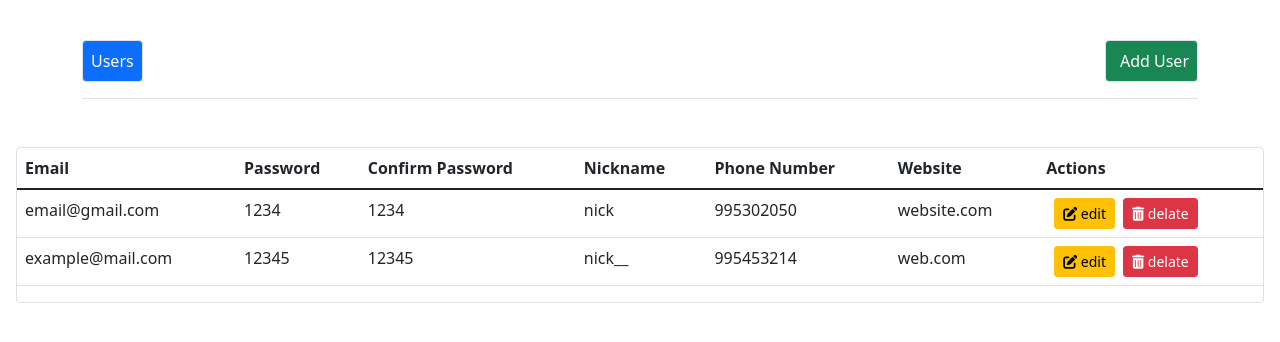
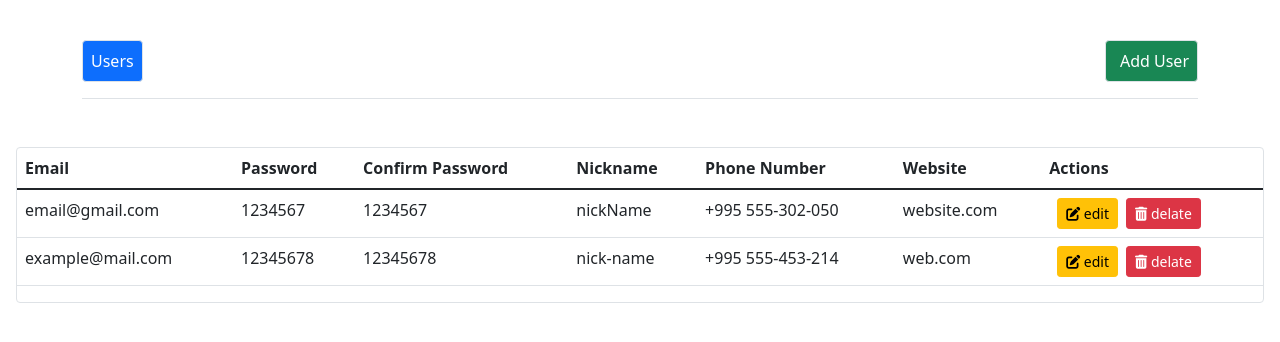
Before and after one commit to mishokirvalidze/Angular-homeworks, an Angular app in the folder 01-Forms/: page / in a window 1280 px wide. Shown: the top 342 px of the page. Built offline with nearby package versions, Linux system fonts and the light colour scheme.

Commit message:
finish: edit component

```diff
--- a/01-Forms/src/app/add/add.component.html
+++ b/01-Forms/src/app/add/add.component.html
@@ -1,5 +1,5 @@
 <div class="container col-md-5 my-5">
-    <form [formGroup]="formGroup" class="">
+    <form [formGroup]="formGroup">
 
         <div class="mb-3">
             <label for="email" class="form-label">Email address</label>
@@ -42,8 +42,7 @@
         <div class="col-3 mx-auto mt-3">
             <button (click)="add()"
                 [disabled]="formGroup.invalid || formGroup.value.password !== formGroup.value.confirmPassword"
-                class="btn btn-primary" type="submit">Submit
-                form</button>
+                class="btn btn-primary" type="submit">Register</button>
         </div>
 
     </form>
--- a/01-Forms/src/app/add/add.component.ts
+++ b/01-Forms/src/app/add/add.component.ts
@@ -29,7 +29,7 @@ export class AddComponent implements OnInit {
     ]),
     phoneNumber: new FormControl('', [
       Validators.pattern(
-        /^\+[0-9]{1,3}\s[0-9]{2,3}\-[0-9]{2}\-[0-9]{2}\-[0-9]{2}(?:x.+)?$/
+        /^\+[0-9]{1,3}\s[0-9]{2,3}\-[0-9]{3}\-[0-9]{3}(?:x.+)?$/
       ),
       Validators.required,
     ]),
--- a/01-Forms/src/app/app.service.ts
+++ b/01-Forms/src/app/app.service.ts
@@ -10,18 +10,18 @@ export class AppService {
   usersList: User[] = [
     {
       email: 'email@gmail.com',
-      password: '1234',
-      confirmPassword: '1234',
-      nickname: 'nick',
-      phoneNumber: 995302050,
+      password: '1234567',
+      confirmPassword: '1234567',
+      nickname: 'nickName',
+      phoneNumber: '+995 555-302-050',
       website: 'website.com',
     },
     {
       email: 'example@mail.com',
-      password: '12345',
-      confirmPassword: '12345',
-      nickname: 'nick__',
-      phoneNumber: 995453214,
+      password: '12345678',
+      confirmPassword: '12345678',
+      nickname: 'nick-name',
+      phoneNumber: '+995 555-453-214',
       website: 'web.com',
     },
   ];
--- a/01-Forms/src/app/model/user.model.ts
+++ b/01-Forms/src/app/model/user.model.ts
@@ -5,7 +5,7 @@ export interface User {
   password: string;
   confirmPassword: string;
   nickname: string;
-  phoneNumber: number;
+  phoneNumber: string;
   website: string;
 }
 
@@ -16,5 +16,5 @@ export interface FormType {
   nickname: FormControl;
   phoneNumber: FormControl;
   website: FormControl;
-  check: FormControl;
+  check?: FormControl;
 }
--- a/01-Forms/src/app/users/edit/edit.component.html
+++ b/01-Forms/src/app/users/edit/edit.component.html
@@ -1,38 +1,44 @@
 <div class="container col-md-5 my-5">
-    <form>
+    <form [formGroup]="formGroup">
         <div class="mb-3">
             <label for="email" class="form-label">Email address</label>
-            <input type="email" class="form-control" id="email" placeholder="Email">
+            <input type="email" formControlName="email" class="form-control" id="email" placeholder="Email">
+
         </div>
 
-        <div class="mb-3">
+        <div class=" mb-3">
             <label for="Password" class="form-label">Password</label>
-            <input type="Password" class="form-control" id="Password" placeholder="Password">
+            <input type="Password" formControlName="password" class="form-control" id="Password" placeholder="Password">
         </div>
 
         <div class="mb-3">
             <label for="ConfirmPassword" class="form-label">Confirm Password</label>
-            <input type="Password" class="form-control" id="ConfirmPassword" placeholder="Confirm Password">
+            <input type="Password" formControlName="confirmPassword" class="form-control" id="ConfirmPassword"
+                placeholder="Confirm Password">
         </div>
 
         <div class="mb-3">
             <label for="Nickname" class="form-label">Nickname</label>
-            <input type="text" class="form-control" id="Nickname" placeholder="Nickname">
+            <input type="text" formControlName="nickname" class="form-control" id="Nickname" placeholder="Nickname">
         </div>
 
         <div class="mb-3">
             <label for="PhoneNumber" class="form-label">Phone Number</label>
-            <input type="text" class="form-control" id="PhoneNumber" placeholder="Phone Number">
+            <input type="text" formControlName="phoneNumber" class="form-control" id="PhoneNumber"
+                placeholder="Phone Number">
         </div>
 
         <div class="mb-3">
             <label for="Website" class="form-label">Website</label>
-            <input type="url" class="form-control" id="Website" placeholder="Website">
+            <input type="url" formControlName="website" class="form-control" id="Website" placeholder="Website">
         </div>
 
 
+
         <div class="col-3 mx-auto mt-3">
-            <button class="btn btn-primary" type="submit">Submit form</button>
+            <button (click)="edit()"
+                [disabled]="formGroup.invalid || formGroup.value.password !== formGroup.value.confirmPassword"
+                class="btn btn-primary" type="submit">Update User</button>
         </div>
     </form>
 </div>
--- a/01-Forms/src/app/users/edit/edit.component.ts
+++ b/01-Forms/src/app/users/edit/edit.component.ts
@@ -1,4 +1,8 @@
 import { Component, OnInit } from '@angular/core';
+import { FormControl, FormGroup, Validators } from '@angular/forms';
+import { ActivatedRoute, Router } from '@angular/router';
+import { FormType, User } from 'src/app/model/user.model';
+import { AppService } from '../../app.service';
 
 @Component({
   selector: 'app-edit',
@@ -6,7 +10,75 @@ import { Component, OnInit } from '@angular/core';
   styleUrls: ['./edit.component.scss'],
 })
 export class EditComponent implements OnInit {
-  constructor() {}
+  constructor(
+    private activeRoute: ActivatedRoute,
+    private route: Router,
+    private userService: AppService
+  ) {}
 
-  ngOnInit(): void {}
+  private index: number = 0;
+
+  private editData: User = {
+    email: '',
+    password: '',
+    confirmPassword: '',
+    nickname: '',
+    phoneNumber: '',
+    website: '',
+  };
+
+  ngOnInit(): void {
+    this.activeRoute.queryParams.subscribe((user) => {
+      this.editData = <User>user;
+    });
+
+    this.formGroup.patchValue(this.editData);
+
+    this.userService.usersList.forEach((user, index) => {
+      if (user.email === this.editData.email) {
+        this.index = index;
+      }
+    });
+  }
+
+  formGroup = new FormGroup<FormType>({
+    email: new FormControl('', [Validators.email, Validators.required]),
+    password: new FormControl('', [
+      Validators.required,
+      Validators.pattern('[A-Za-z0-9]*'),
+      Validators.minLength(7),
+    ]),
+    confirmPassword: new FormControl('', [
+      Validators.required,
+      Validators.pattern('[A-Za-z0-9]*'),
+      Validators.minLength(7),
+    ]),
+    nickname: new FormControl('', [
+      Validators.required,
+      Validators.pattern('[A-Za-z0-9-]*'),
+      Validators.minLength(3),
+    ]),
+    phoneNumber: new FormControl('', [
+      Validators.pattern(
+        /^\+[0-9]{1,3}\s[0-9]{2,3}\-[0-9]{3}\-[0-9]{3}(?:x.+)?$/
+      ),
+      Validators.required,
+    ]),
+    website: new FormControl('', [
+      Validators.required,
+      Validators.pattern(
+        /(?:[a-z0-9](?:[a-z0-9-]{0,61}[a-z0-9])?\.)+[a-z0-9][a-z0-9-]{0,61}[a-z0-9]/
+      ),
+    ]),
+  });
+
+  public edit(): void {
+    this.userService.usersList.splice(
+      this.index,
+      1,
+      <User>this.formGroup.value
+    );
+
+    this.route.navigate(['/']);
+  }
 }
--- a/01-Forms/src/app/users/users.component.html
+++ b/01-Forms/src/app/users/users.component.html
@@ -13,7 +13,7 @@
                 </tr>
             </thead>
             <tbody>
-                <ng-container *ngFor="let user of usersList; let i = index">
+                <ng-container *ngFor="let user of usersList">
                     <tr>
                         <td>{{user.email}}</td>
                         <td>{{user.password}}</td>
@@ -22,7 +22,7 @@
                         <td>{{user.phoneNumber}}</td>
                         <td>{{user.website}}</td>
                         <td>
-                            <button routerLink="/edit" class="btn btn-warning btn-sm mx-2"><i
+                            <button [routerLink]="['/edit']" [queryParams]="user" class="btn btn-warning btn-sm mx-2"><i
                                     class="fa-solid fa-edit"></i> edit</button>
                             <button (click)="delate(user)" class="btn btn-danger btn-sm"><i
                                     class="fa-solid fa-trash-can"></i>
```
